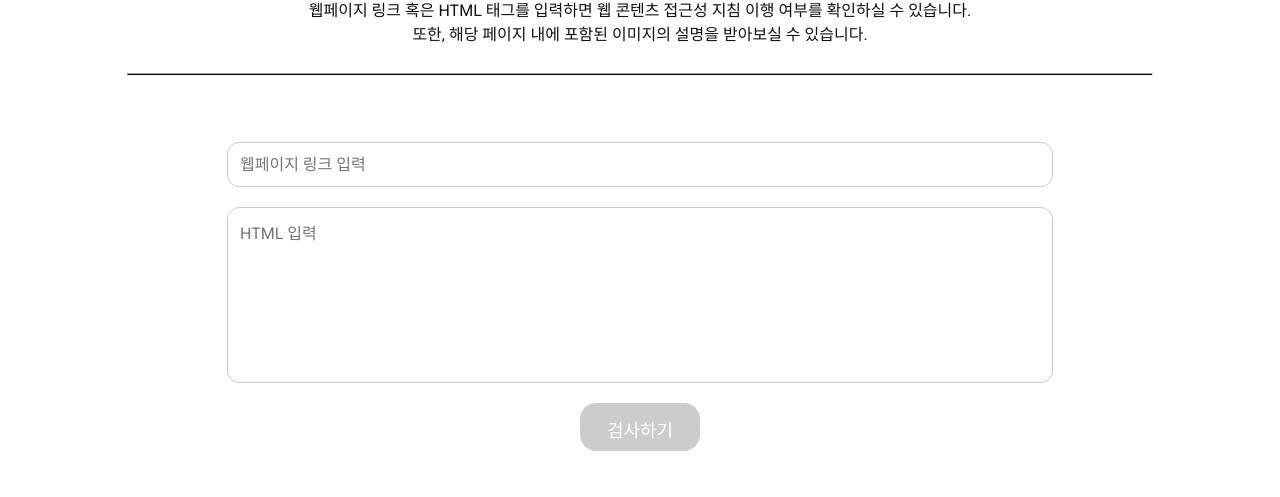
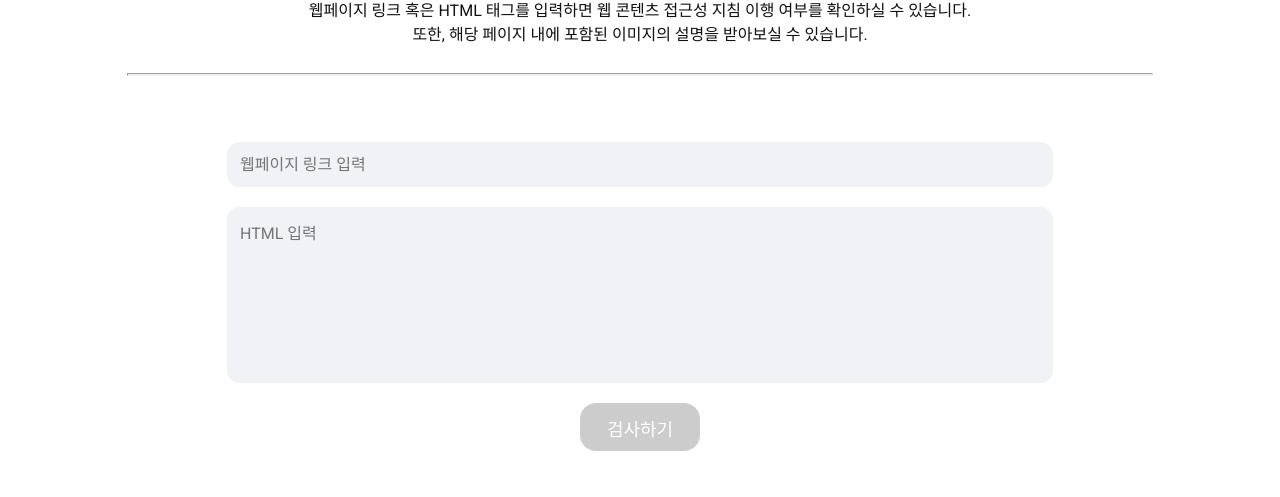
Before and after one commit to efforthye/microsoft_hackathon_team013, a React (Create React App) app in the folder hack-frontend/: page / in a window 1280 px wide. Shown: the part 129-626 px from the top of the page. Built offline with nearby package versions, Linux system fonts and the light colour scheme.

Commit message:
💄 Update css

```diff
--- a/hack-frontend/src/styles.module.scss
+++ b/hack-frontend/src/styles.module.scss
@@ -35,7 +35,7 @@
 .hr {
   width: 80%;
   height: 1px;
-  background-color: #111;
+  background-color: #f0f2f6;
   margin-bottom: 20px;
 }
 
@@ -52,21 +52,20 @@
 .button {
   margin-bottom: 20px;
   padding: 12px;
-  border: 1px solid #ccc;
   border-radius: 4px;
   font-family: 'Roboto', sans-serif;
   font-size: 1rem;
-  color: #555;
-  width: 300px;
-  resize: none;
 }
 
 .inputField,
 .textAreaField {
   width: 100%;
   outline: none;
-  border: 1px solid #ccc;
   border-radius: 12px;
+  background-color: #f0f2f6;
+  border: 1px solid #f0f2f6;
+  resize: none;
+  color: #31333e;
 }
 
 .button {
@@ -80,6 +79,7 @@
   border-radius: 16px;
   font-size: 18px;
   text-align: center;
+  border: none;
 
   &:hover {
     background-color: #282c34;
```
